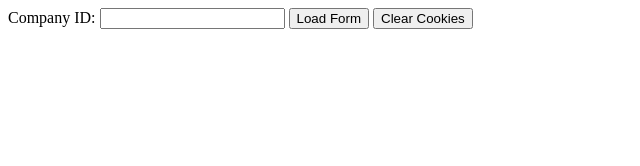
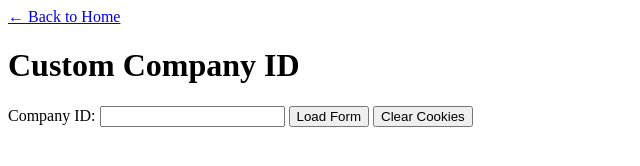
Before and after one commit to cdicker-klaviyo/cuddly-barnacle, a plain HTML site: page generic.html in a window 1280 px wide. Shown: the whole page, without its empty margins (0-640 px from the left). Drawn offline with Linux system fonts and the light colour scheme.

Commit message:
adding a few more links

```diff
--- a/generic.html
+++ b/generic.html
@@ -9,6 +9,11 @@
 
 
 <body>
+    <nav>
+        <a href="index.html">← Back to Home</a>
+    </nav>
+    <h1>Custom Company ID</h1>
+
     <label for="company_id">Company ID:</label>
     <input type="text" id="company_id" name="company_id">
     <button onclick="loadKlaviyoScript()">Load Form</button>
```
Also changed, not shown: gunsbaby.html (+4 -0 lines), index.html (+1 -1 lines), sexythings.html (+4 -0 lines).
